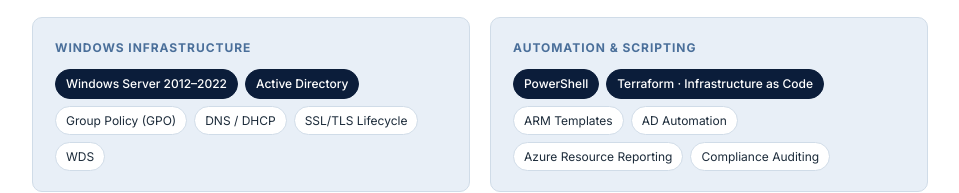
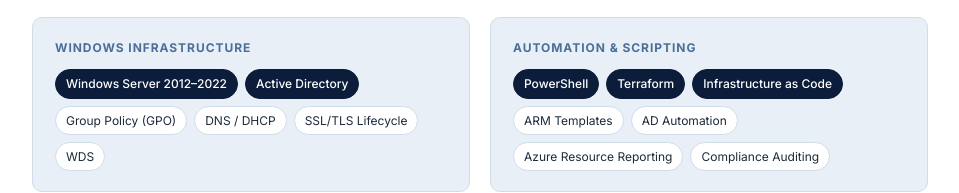
Before and after one commit to anujsun31/anujsun31.github.io, a plain HTML site: page index.html in a window 1280 px wide. Shown: the part 1394-1587 px from the top of the page, without its empty margins (160-1119 px from the left). Drawn offline with Linux system fonts and the light colour scheme.

Commit message:
Separate Terraform and Infrastructure as Code tags
Split the Terraform tag into separate tags for better clarity.

```diff
--- a/index.html
+++ b/index.html
@@ -461,7 +461,8 @@
         <div class="skill-group-name">Automation & Scripting</div>
         <div class="skill-tags">
           <span class="tag highlight">PowerShell</span>
-			<span class="tag highlight">Terraform · Infrastructure as Code</span>
+			<span class="tag highlight">Terraform </span>
+		<span class="tag highlight">Infrastructure as Code</span>
           <span class="tag">ARM Templates</span>
           <span class="tag">AD Automation</span>
           <span class="tag">Azure Resource Reporting</span>
```
